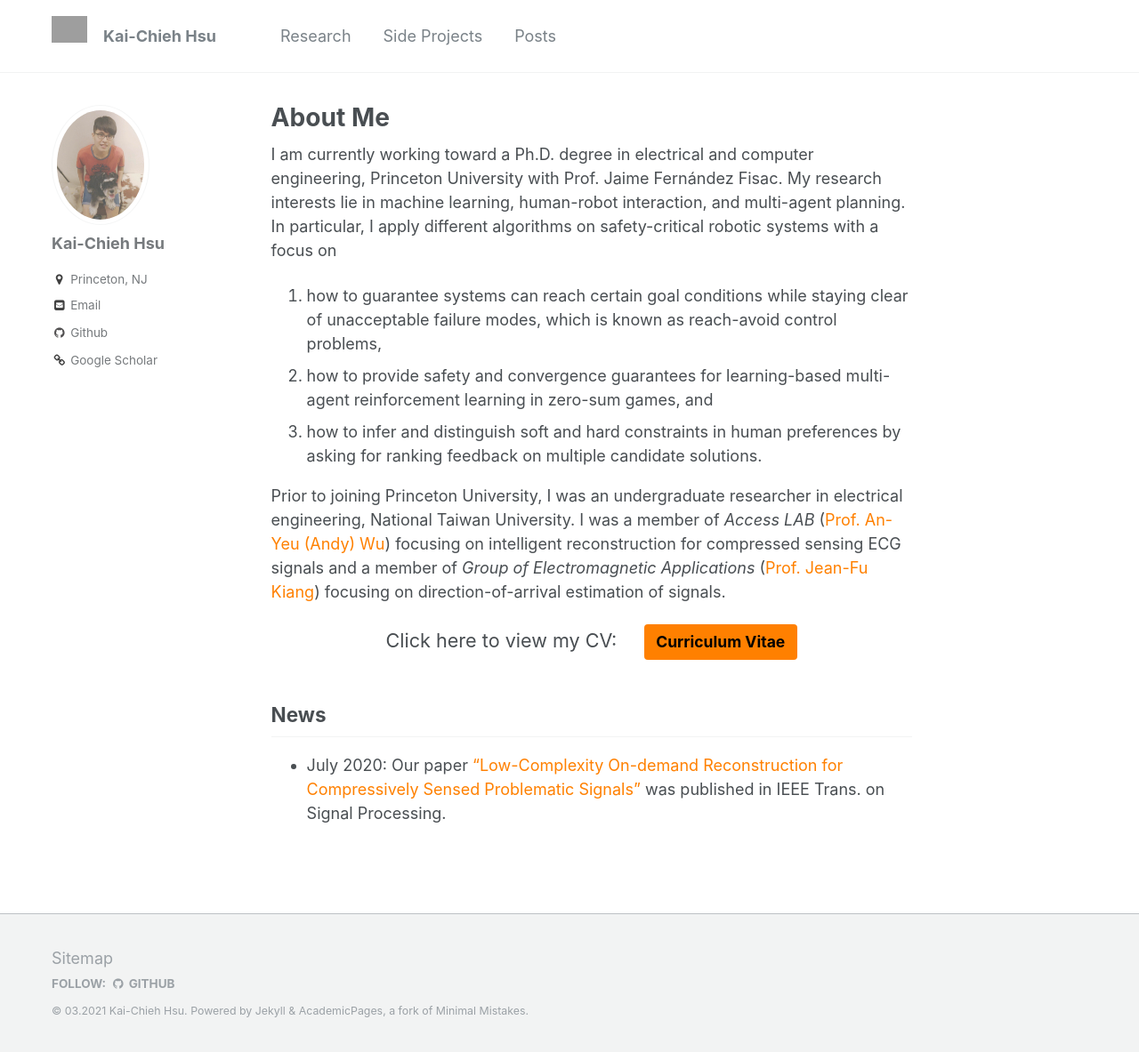
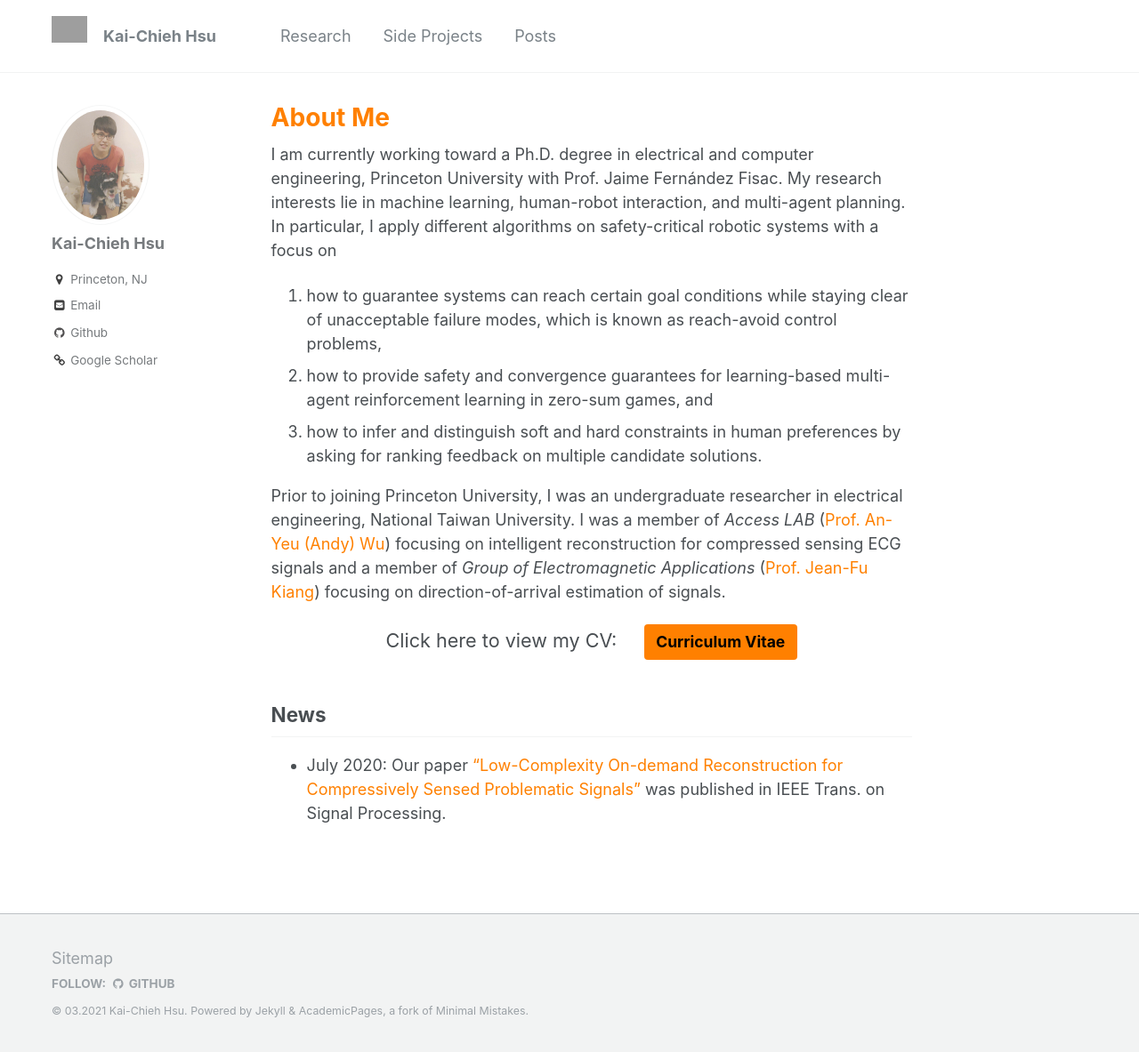
Before and after one commit to kaichiehhsu/kaichiehhsu.github.io, a Jekyll site: the page built from _pages/about.md, in a window 1280 px wide and 1183 px high. Shown: the whole window at 89% size. Built offline with Jekyll 4.4.1, drawn with Linux system fonts in a browser that asks for light colours.

Commit message:
font color

```diff
--- a/_includes/archive-single.html
+++ b/_includes/archive-single.html
@@ -35,7 +35,7 @@
       </div>
     {% endif %}
 
-    <h3 class="archive__item-title" itemprop="headline" style="color:#ff8000; font-size:1.1em">
+    <h3 class="archive__item-title" itemprop="headline" style="font-size:1.1em">
       {% if post.link %}
         <a href="{{ post.link }}">{{ title }}</a> <a href="{{ base_path }}{{ post.url }}" rel="permalink"><i class="fa fa-link" aria-hidden="true" title="permalink"></i><span class="sr-only">Permalink</span></a>
       {% else %}
--- a/_layouts/single.html
+++ b/_layouts/single.html
@@ -26,7 +26,11 @@ layout: default
     <div class="page__inner-wrap">
       {% unless page.header.overlay_color or page.header.overlay_image %}
         <header>
-          {% if page.title %}<h1 class="page__title" itemprop="headline">{{ page.title | markdownify | remove: "<p>" | remove: "</p>" }}</h1>{% endif %}
+          {% if page.title %}
+            <h1 class="page__title" itemprop="headline" style="color:#ff8000">
+                {{ page.title | markdownify | remove: "<p>" | remove: "</p>" }}
+            </h1>
+          {% endif %}
           {% if page.read_time %}
             <p class="page__meta"><i class="fa fa-clock-o" aria-hidden="true"></i> {% include read-time.html %}</p>
           {% endif %}
```
